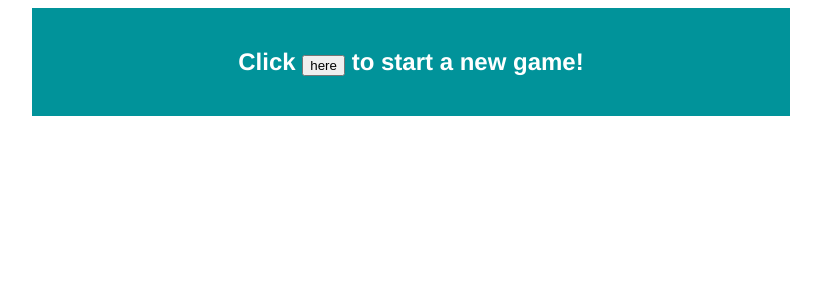
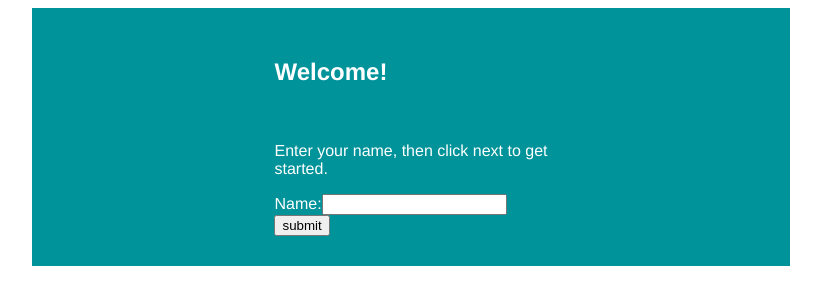
Before and after one commit to mkc1/hunch, a React app: page / in a window 1280 px wide. Shown: the whole page, without its empty margins (229-1050 px from the left). Built offline with nearby package versions, Linux system fonts and the light colour scheme; no server answers.

Commit message:
websockets and router

```diff
--- a/package.json
+++ b/package.json
@@ -24,12 +24,15 @@
   "dependencies": {
     "body-parser": "^1.17.2",
     "express": "^4.15.3",
+    "history": "^4.7.2",
     "jsx": "^0.9.89",
     "mongodb": "^2.2.30",
     "mongoose": "^4.11.4",
     "path": "^0.12.7",
     "react": "^15.6.1",
     "react-dom": "^15.6.1",
+    "react-router": "^4.2.0",
+    "react-router-dom": "^4.2.2",
     "socket.io": "^2.0.3",
     "webpack": "^3.5.6"
   },
--- a/public/Application.js
+++ b/public/Application.js
@@ -1,24 +1,59 @@
 import React from 'react';
 import io from 'socket.io-client';
+import { Redirect, Link } from 'react-router-dom';
 
 class Application extends React.Component {
     constructor(props) {
         super(props);
-        this.state = {};
+        this.state = {
+            username: '',
+            fireRedirect: false,
+        };
 
-        this.handleClick = this.handleClick.bind(this);
+        this.handleNameInput = this.handleNameInput.bind(this);
+        this.handleSubmit = this.handleSubmit.bind(this);
     }
 
-    handleClick() {
-        var socket = io();
+    componentDidMount() {
+        const socket = io();
+        console.log('socket connection');
+    }
+
+    handleNameInput(e) {
+        this.setState({ username: e.target.value });
+        console.log('this', this.state.username);
+    }
+
+    handleSubmit(e) {
+        e.preventDefault();
+        this.setState({ fireRedirect: true });
+        return;
     }
 
     render() {
+        console.log(this.state.fireRedirect);
+        const { from } = this.props.location.state || '/';
+        console.log('location', this.props.location);
         return(
-            <div>
-                <h2>Click <button onClick={this.handleClick}>here</button> to start a new game!</h2>
+                <div>
+                    <div>
+                        <h2>Welcome!</h2>
+                    </div>
+                    <div>
+                        <p>Enter your name, then click next to get started.</p>
+                        <form onSubmit={this.handleSubmit}>
+                            <label>
+                                Name:
+                                <input type="text" name="name" />
+                            </label>
+                            <input type="submit" value="submit" />
+                        </form>
+                        {(this.state.fireRedirect) && (
+                            <Redirect to={'/game'} push/>
+                        )}
+                    </div>
             </div>
-        )
+        );
     }
 }
 
--- /dev/null
+++ b/public/Game.js
@@ -0,0 +1,14 @@
+import React from 'react';
+
+class Game extends React.Component {
+    constructor(props) {
+        super(props);
+    }
+
+    render(){
+        console.log(this.props.location);
+        return(<div>hellooooo!!!!</div>)
+    }
+}
+
+export default Game;
--- a/public/main.js
+++ b/public/main.js
@@ -1,10 +1,17 @@
 import React from 'react';
 import ReactDOM from 'react-dom';
+import { BrowserRouter as Router, Link, Route, Switch } from 'react-router-dom';
 import css from './style.css';
 import Application from './Application';
+import Game from './Game';
 
 
 ReactDOM.render(
-  <Application></Application>,
+  <Router>
+    <Switch>
+      <Route exact path='/' component={Application}/>
+      <Route path='/game' component={Game}/>
+    </Switch>
+  </Router>,
   document.getElementById('app')
 );
--- a/public/style.css
+++ b/public/style.css
@@ -4,7 +4,6 @@ body {
 }
 
 div {
-    text-align: center;
     margin: 0 auto;
     padding: 10px 0;
     background: rgb(1, 147, 154);
```
Also changed, not shown: server/io/socket.js (added, +11 -0 lines).
